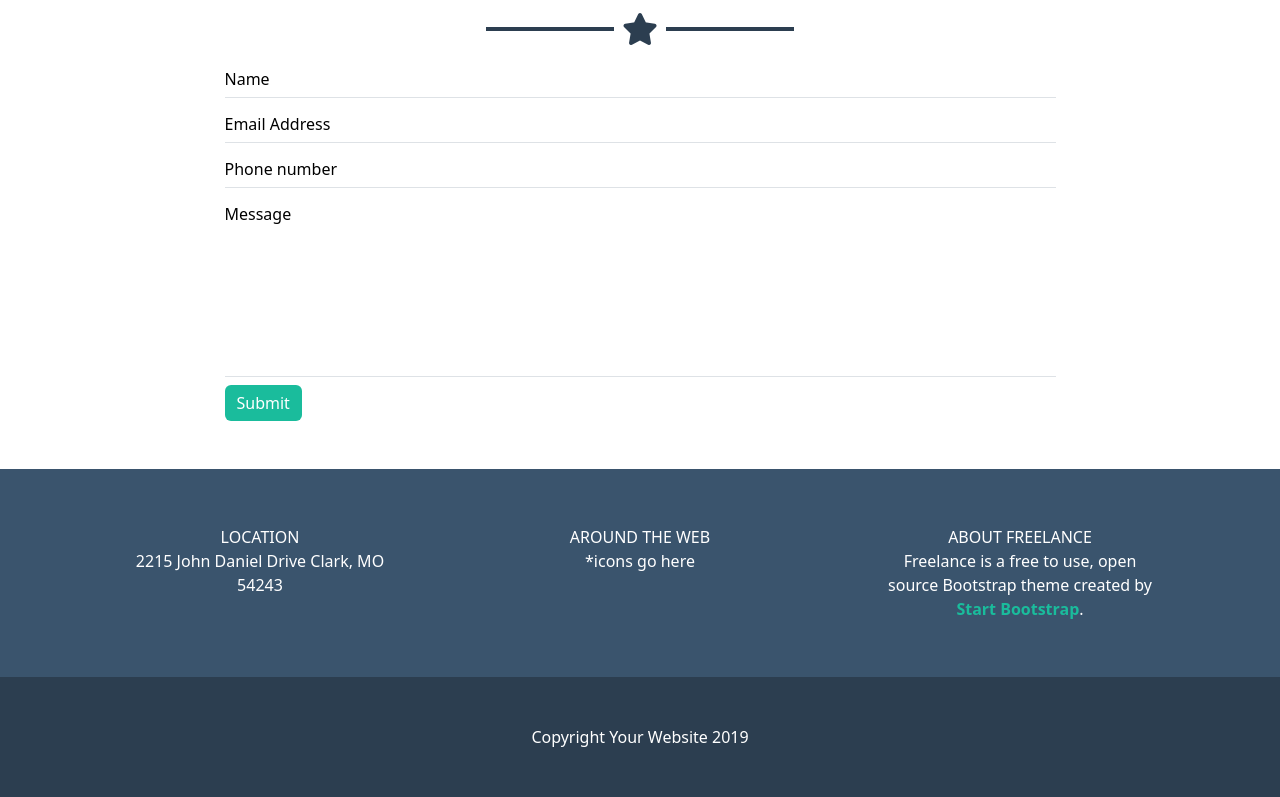
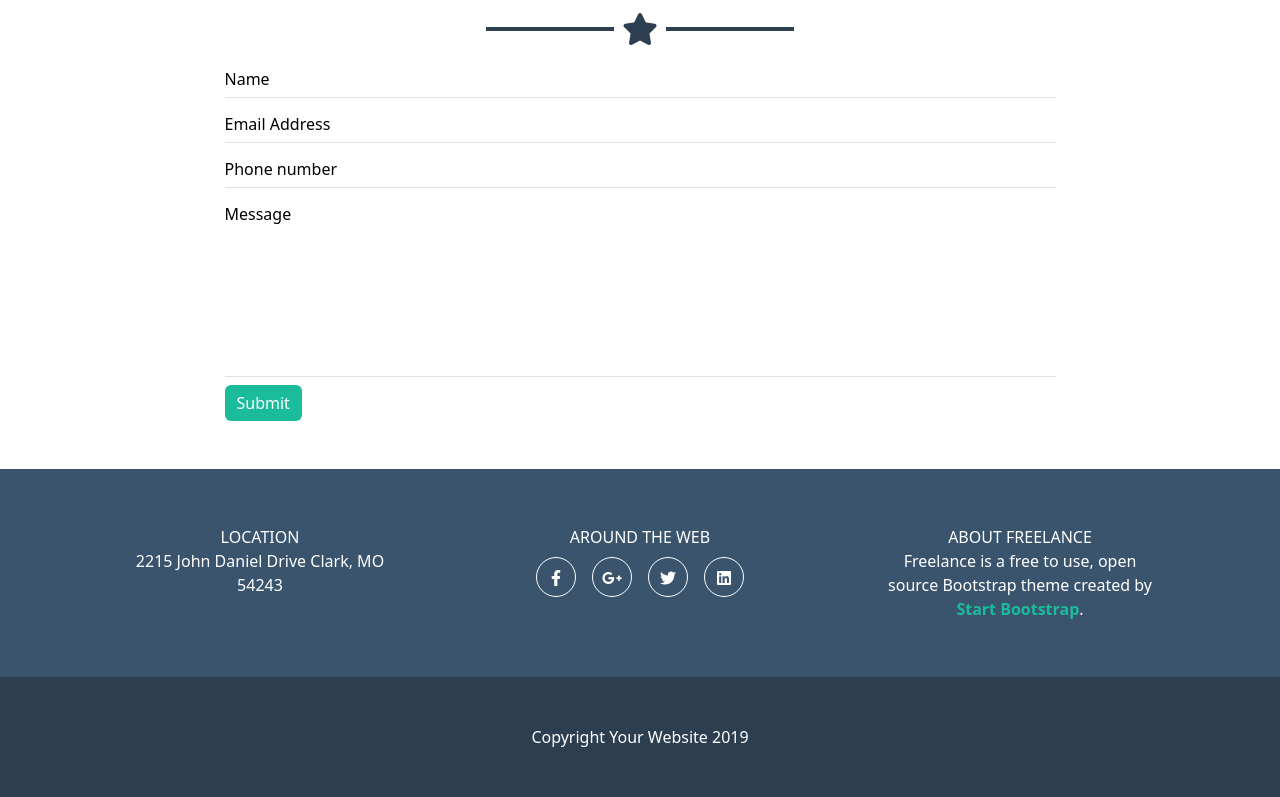
Before and after one commit to carloeusebi/html-css-bootstrap-freelancer, a plain HTML site: page index.html in a window 1280 px wide. Shown: the part 1793-2590 px from the top of the page. Drawn offline with nearby package versions, Linux system fonts and the light colour scheme.

Commit message:
Completed footer social icons

```diff
--- a/index.html
+++ b/index.html
@@ -170,11 +170,16 @@
                     </div>
                     <div class="col p-2 px-lg-5">
                         <div>AROUND THE WEB</div>
-                        <div>*icons go here</div>
+                        <div class="social-icons d-flex justify-content-center">
+                            <a href="#" class="border border-white rounded-circle p-2 m-2"><i class="fa-brands fa-facebook-f"></i></a>
+                            <a href="#" class="border border-white rounded-circle p-2 m-2"><i class="fa-brands fa-google-plus-g"></i></a>
+                            <a href="#" class="border border-white rounded-circle p-2 m-2"><i class="fa-brands fa-twitter"></i></a>
+                            <a href="#" class="border border-white rounded-circle p-2 m-2"><i class="fa-brands fa-linkedin"></i></a>
+                        </div>
                     </div>
                     <div class="col p-2 px-lg-5">
                         <div>ABOUT FREELANCE</div>
-                        Freelance is a free to use, open source Bootstrap theme created by <a href="https://getbootstrap.com/">Start Bootstrap</a>.
+                        Freelance is a free to use, open source Bootstrap theme created by <a class="bootstrap-link" href="https://getbootstrap.com/">Start Bootstrap</a>.
                     </div>
                 </div>
             </div>
--- a/styles/styles.css
+++ b/styles/styles.css
@@ -73,10 +73,6 @@ main >*:nth-child(even){
     box-shadow: none;
 }
 
-.social-icons >*{
-    aspect-ratio: 1;
-}
-
 .footer-top{
     background-color: var(--second-color);
 }
@@ -85,8 +81,17 @@ main >*:nth-child(even){
     background-color: var(--header-color);
 }
 
-.footer-top .row > div:last-child a{
+footer a{
+    color: white;
+}
+
+.bootstrap-link{
     text-decoration: none;
     color: var(--first-color);
     font-weight: bold;
 }
+
+.social-icons > *{
+    width: 40px;
+    height: 40px;
+}
```
